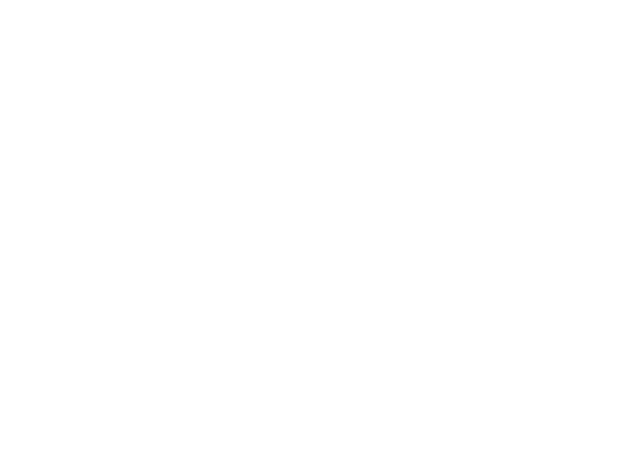
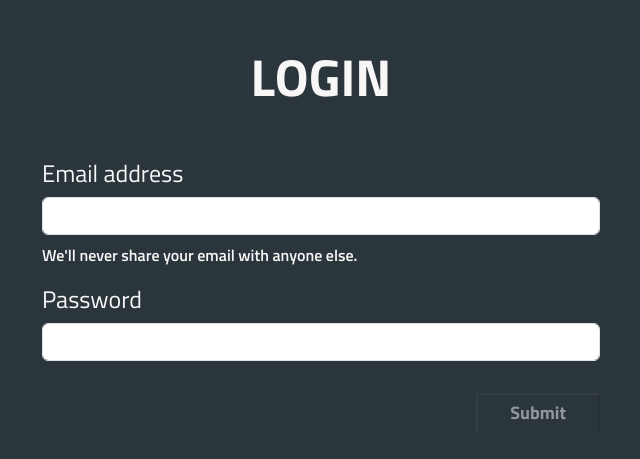
Before and after one commit to vinay-krishna9/health-tracker, an Angular app in the folder client/: page / in a window 1280 px wide. Shown: the part 161-620 px from the top of the page, without its empty margins (319-959 px from the left). Built offline with nearby package versions, Linux system fonts and the light colour scheme.

Commit message:
feat: page designs + form validations

```diff
--- a/client/src/app/app.html
+++ b/client/src/app/app.html
@@ -1 +1,2 @@
-<app-registration></app-registration>
+<!-- <app-registration></app-registration> -->
+<app-login></app-login>
--- a/client/src/app/app.ts
+++ b/client/src/app/app.ts
@@ -1,10 +1,10 @@
 import { Component, signal } from '@angular/core';
-import { RouterOutlet } from '@angular/router';
 import { Registration } from './components/registration/registration';
+import { Login } from './components/login/login';
 
 @Component({
   selector: 'app-root',
-  imports: [RouterOutlet, Registration],
+  imports: [Registration, Login],
   templateUrl: './app.html',
   styleUrl: './app.scss',
 })
--- a/client/src/app/components/login/login.html
+++ b/client/src/app/components/login/login.html
@@ -1 +1,51 @@
-<p>login works!</p>
+<div class="container-lg min-vh-100 d-flex flex-column justify-content-center align-items-center">
+  <h1 class="mb-5">LOGIN</h1>
+  <form [formGroup]="loginForm" (ngSubmit)="onSubmit()" class="w-50">
+    <div class="mb-3">
+      <h4 for="email" class="form-label">Email address</h4>
+      <input
+        type="email"
+        required
+        formControlName="email"
+        class="form-control mb-2"
+        id="email"
+        aria-describedby="email"
+      />
+      <div class="caption" id="email">We'll never share your email with anyone else.</div>
+      <div class="error" *ngIf="loginForm.get('email')?.dirty && loginForm.get('email')?.invalid">
+        <span *ngIf="loginForm.get('email')?.errors?.['required']">Email is required.</span>
+        <span *ngIf="loginForm.get('email')?.errors?.['email']">Enter a valid email.</span>
+      </div>
+    </div>
+
+    <div class="mb-3">
+      <h4 for="password" class="form-label">Password</h4>
+      <input
+        type="password"
+        required
+        formControlName="password"
+        class="form-control mb-2"
+        id="password"
+      />
+      <div
+        class="error"
+        *ngIf="loginForm.get('password')?.dirty && loginForm.get('password')?.invalid"
+      >
+        <span *ngIf="loginForm.get('password')?.errors?.['required']">Password is required.</span>
+        <span *ngIf="loginForm.get('password')?.errors?.['pattern']">
+          Password must contain at least: one uppercase letter, one lowercase letter, one number,
+          and one special character. </span
+        ><br />
+        <span *ngIf="loginForm.get('password')?.errors?.['minlength']">
+          Password must be at least 8 characters.
+        </span>
+
+        <span *ngIf="loginForm.get('password')?.errors?.['maxlength']">
+          Password must be at most 15 characters.
+        </span>
+      </div>
+    </div>
+
+    <button class="mt-3 cursor-pointer" type="submit" [disabled]="!loginForm.valid">Submit</button>
+  </form>
+</div>
--- a/client/src/app/components/login/login.ts
+++ b/client/src/app/components/login/login.ts
@@ -1,11 +1,30 @@
-import { Component } from '@angular/core';
+import { CommonModule } from '@angular/common';
+import { Component, inject } from '@angular/core';
+import { FormBuilder, ReactiveFormsModule, Validators } from '@angular/forms';
 
 @Component({
   selector: 'app-login',
-  imports: [],
+  imports: [ReactiveFormsModule, CommonModule],
   templateUrl: './login.html',
-  styleUrl: './login.scss'
+  styleUrl: './login.scss',
 })
 export class Login {
+  private fb = inject(FormBuilder);
 
+  loginForm = this.fb.group({
+    email: ['', [Validators.required, Validators.email]],
+    password: [
+      '',
+      [
+        Validators.required,
+        Validators.minLength(8),
+        Validators.maxLength(15),
+        Validators.pattern(/^(?=.*[a-z])(?=.*[A-Z])(?=.*\d)(?=.*[@$!%*?&])[A-Za-z\d@$!%*?&]{8,}$/),
+      ],
+    ],
+  });
+
+  onSubmit() {
+    console.log(this.loginForm.value);
+  }
 }
--- a/client/src/app/components/registration/registration.html
+++ b/client/src/app/components/registration/registration.html
@@ -0,0 +1,79 @@
+<div class="container-lg min-vh-100 d-flex flex-column justify-content-center align-items-center">
+  <h1 class="mb-5">REGISTERATION</h1>
+  <form [formGroup]="registrationForm" (ngSubmit)="onSubmit()" class="w-50">
+    <div class="mb-3">
+      <h4 for="email" class="form-label">Email address</h4>
+      <input
+        type="email"
+        required
+        formControlName="email"
+        class="form-control mb-2"
+        id="email"
+        aria-describedby="email"
+      />
+      <div class="caption" id="email">We'll never share your email with anyone else.</div>
+      <div
+        class="error"
+        *ngIf="registrationForm.get('email')?.dirty && registrationForm.get('email')?.invalid"
+      >
+        <span *ngIf="registrationForm.get('email')?.errors?.['required']">Email is required.</span>
+        <span *ngIf="registrationForm.get('email')?.errors?.['email']">Enter a valid email.</span>
+      </div>
+    </div>
+
+    <div class="mb-3">
+      <h4 for="name" class="form-label">Name</h4>
+      <input
+        type="name"
+        required
+        formControlName="name"
+        class="form-control mb-2"
+        id="name"
+        aria-describedby="name"
+      />
+      <div
+        class="error"
+        *ngIf="registrationForm.get('name')?.dirty && registrationForm.get('name')?.invalid"
+      >
+        <span *ngIf="registrationForm.get('name')?.errors?.['required']">Name is required.</span>
+        <span *ngIf="registrationForm.get('name')?.errors?.['minlength']">
+          Name must be at least 5 characters.
+        </span>
+      </div>
+    </div>
+
+    <div class="mb-3">
+      <h4 for="password" class="form-label">Password</h4>
+      <input
+        type="password"
+        required
+        formControlName="password"
+        class="form-control mb-2"
+        id="password"
+      />
+      <div
+        class="error"
+        *ngIf="registrationForm.get('password')?.dirty && registrationForm.get('password')?.invalid"
+      >
+        <span *ngIf="registrationForm.get('password')?.errors?.['required']"
+          >Password is required.</span
+        >
+        <span *ngIf="registrationForm.get('password')?.errors?.['pattern']">
+          Password must contain at least: one uppercase letter, one lowercase letter, one number,
+          and one special character. </span
+        ><br />
+        <span *ngIf="registrationForm.get('password')?.errors?.['minlength']">
+          Password must be at least 8 characters.
+        </span>
+
+        <span *ngIf="registrationForm.get('password')?.errors?.['maxlength']">
+          Password must be at most 15 characters.
+        </span>
+      </div>
+    </div>
+
+    <button class="mt-3 cursor-pointer" type="submit" [disabled]="!registrationForm.valid">
+      Submit
+    </button>
+  </form>
+</div>
--- a/client/src/app/components/registration/registration.ts
+++ b/client/src/app/components/registration/registration.ts
@@ -1,11 +1,31 @@
-import { Component } from '@angular/core';
+import { CommonModule } from '@angular/common';
+import { Component, inject } from '@angular/core';
+import { FormBuilder, ReactiveFormsModule, Validators } from '@angular/forms';
 
 @Component({
   selector: 'app-registration',
-  imports: [],
+  imports: [ReactiveFormsModule, CommonModule],
   templateUrl: './registration.html',
-  styleUrl: './registration.scss'
+  styleUrl: './registration.scss',
 })
 export class Registration {
+  private fb = inject(FormBuilder);
 
+  registrationForm = this.fb.group({
+    name: ['', [Validators.required, Validators.minLength(5)]],
+    email: ['', [Validators.required, Validators.email]],
+    password: [
+      '',
+      [
+        Validators.required,
+        Validators.minLength(8),
+        Validators.maxLength(15),
+        Validators.pattern(/^(?=.*[a-z])(?=.*[A-Z])(?=.*\d)(?=.*[@$!%*?&])[A-Za-z\d@$!%*?&]{8,}$/),
+      ],
+    ],
+  });
+
+  onSubmit() {
+    console.log(this.registrationForm.value);
+  }
 }
--- a/client/src/index.html
+++ b/client/src/index.html
@@ -12,6 +12,12 @@
       integrity="sha384-sRIl4kxILFvY47J16cr9ZwB07vP4J8+LH7qKQnuqkuIAvNWLzeN8tE5YBujZqJLB"
       crossorigin="anonymous"
     />
+    <link rel="preconnect" href="https://fonts.googleapis.com" />
+    <link rel="preconnect" href="https://fonts.gstatic.com" crossorigin />
+    <link
+      href="https://fonts.googleapis.com/css2?family=Titillium+Web:ital,wght@0,200;0,300;0,400;0,600;0,700;0,900;1,200;1,300;1,400;1,600;1,700&display=swap"
+      rel="stylesheet"
+    />
   </head>
   <body>
     <app-root></app-root>
--- a/client/src/styles.scss
+++ b/client/src/styles.scss
@@ -1 +1,124 @@
-/* You can add global styles to this file, and also import other style files */
+$breakpoint-sm: 575px;
+$breakpoint-md: 767px;
+$breakpoint-lg: 991px;
+$breakpoint-xl: 1219px;
+
+$primary-color: #f5d061;
+$secondary-color: #f8f6f6;
+$tertiary-color: #cf4647;
+$accent-color: #2a363b;
+
+html,
+body {
+  margin: 0;
+  padding: 0;
+  font-family: 'Titillium Web', sans-serif;
+  background-color: $accent-color;
+}
+
+h1 {
+  font-size: 52px;
+  font-weight: 700;
+  line-height: 64px;
+  margin: 0;
+  color: $secondary-color;
+
+  @media (max-width: $breakpoint-md) {
+    font-size: 36px;
+    line-height: 44px;
+  }
+}
+
+h2 {
+  font-size: 44px;
+  font-weight: 600;
+  line-height: 52px;
+  margin: 0;
+  color: $secondary-color;
+
+  @media (max-width: $breakpoint-md) {
+    font-size: 30px;
+    line-height: 38px;
+  }
+}
+
+h3 {
+  font-size: 32px;
+  font-weight: 500;
+  line-height: 40px;
+  margin: 0;
+  color: $secondary-color;
+
+  @media (max-width: $breakpoint-md) {
+    font-size: 24px;
+    line-height: 32px;
+  }
+}
+
+h4 {
+  font-size: 24px;
+  font-weight: 500;
+  line-height: 32px;
+  margin: 0;
+  color: $secondary-color;
+
+  @media (max-width: $breakpoint-md) {
+    font-size: 18px;
+    line-height: 26px;
+  }
+}
+
+p {
+  font-size: 18px;
+  font-weight: 400;
+  line-height: 26px;
+  margin: 0;
+  color: $secondary-color;
+}
+
+.error {
+  font-size: 16px;
+  font-weight: 600;
+  line-height: 24px;
+  color: $tertiary-color;
+}
+
+.caption {
+  font-size: 16px;
+  font-weight: 600;
+  line-height: 24px;
+  color: $secondary-color;
+}
+
+.link {
+  font-size: 18px;
+  font-weight: 400;
+  line-height: 26px;
+  text-decoration: none;
+  color: $secondary-color;
+}
+
+button {
+  font-size: 18px;
+  font-weight: 700;
+  line-height: 26px;
+  margin: 0;
+  background-color: $primary-color;
+  color: $accent-color;
+  padding: 5px 32px;
+  float: right;
+
+  &:hover {
+    background-color: $accent-color;
+    color: #f5d061;
+    transition: 0.5s all;
+    box-shadow: rgba(0, 0, 0, 0.35) 0px 5px 15px;
+  }
+
+  &:disabled {
+    background-color: $accent-color;
+    color: $secondary-color;
+    opacity: 0.5;
+    box-shadow: none;
+  }
+}
```
